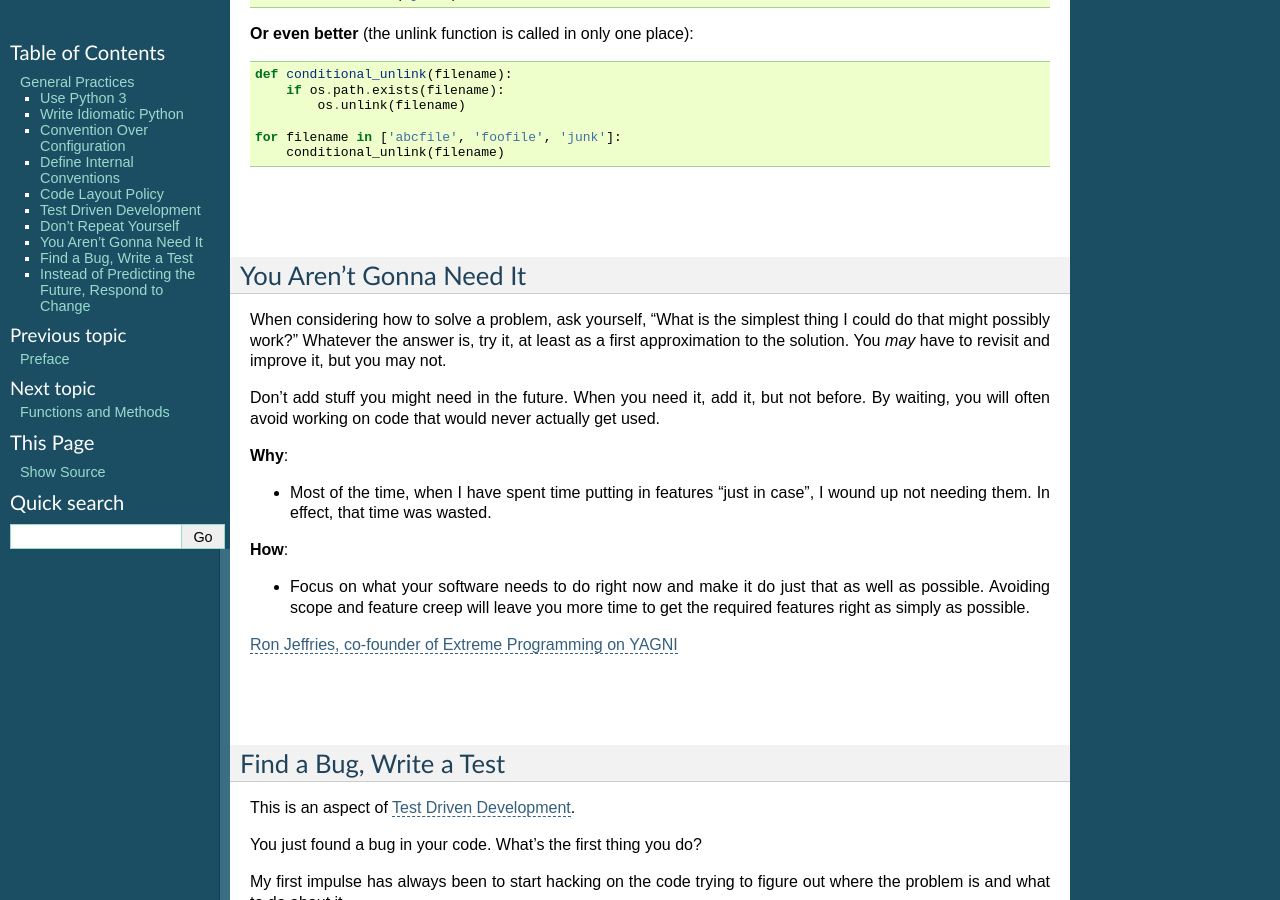
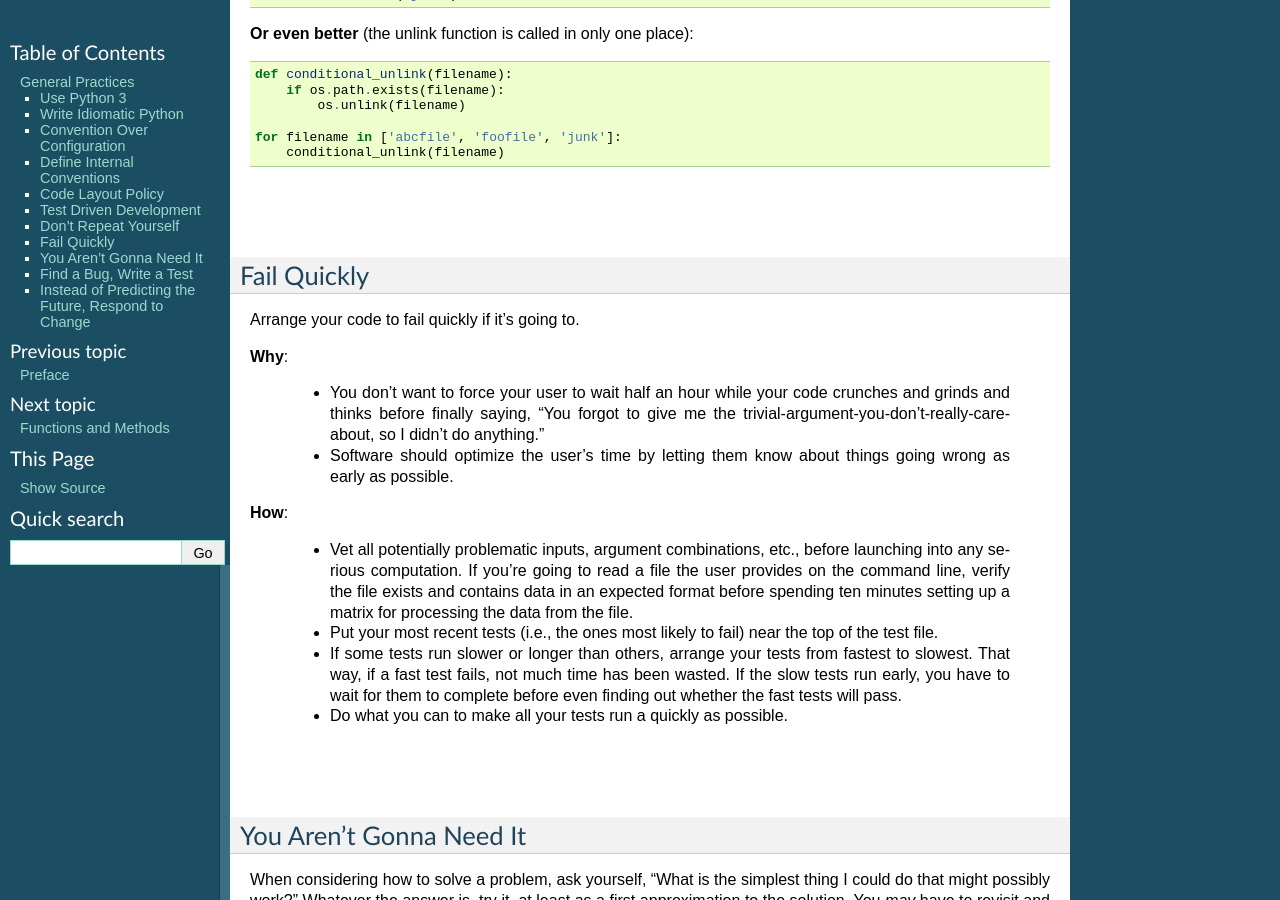
Before and after one commit to tbarron/PyBP, a Sphinx documentation site: the page built from docs/s-general.txt, in a window 1280 px wide and 900 px high, scrolled down 6996 px. Built offline with Sphinx 7.4.7, drawn with Linux system fonts in a browser that asks for light colours; some of the changed text lies outside the part shown.

Commit message:
QF: Add chapter on designing code to fail early if it's going to

```diff
--- /dev/null
+++ b/docs/c-quick-fail.txt
@@ -0,0 +1,36 @@
+Fail Quickly
+------------------------------------------
+
+Arrange your code to fail quickly if it's going to.
+
+**Why**:
+
+ * You don't want to force your user to wait half an hour while your code
+   crunches and grinds and thinks before finally saying, "You forgot to
+   give me the trivial-argument-you-don't-really-care-about, so I didn't do
+   anything."
+
+ * Software should optimize the user's time by letting them know about
+   things going wrong as early as possible.
+
+**How**:
+
+ * Vet all potentially problematic inputs, argument combinations, etc.,
+   before launching into any serious computation. If you're going to read a
+   file the user provides on the command line, verify the file exists and
+   contains data in an expected format before spending ten minutes setting
+   up a matrix for processing the data from the file.
+
+ * Put your most recent tests (i.e., the ones most likely to fail) near the
+   top of the test file.
+
+ * If some tests run slower or longer than others, arrange your tests from
+   fastest to slowest. That way, if a fast test fails, not much time has
+   been wasted. If the slow tests run early, you have to wait for them to
+   complete before even finding out whether the fast tests will pass.
+
+ * Do what you can to make all your tests run a quickly as possible.
+
+|
+|
+|
--- a/docs/pybp_ver.py
+++ b/docs/pybp_ver.py
@@ -1 +1 @@
-_v = "0.2.1"
+_v = "3.0.0"
--- a/docs/s-general.txt
+++ b/docs/s-general.txt
@@ -8,6 +8,7 @@ General Practices
 .. include:: c-layout.txt
 .. include:: c-tdd.txt
 .. include:: c-dry.txt
+.. include:: c-quick-fail.txt
 .. include:: c-yagni.txt
 .. include:: c-bugtest.txt
 .. include:: c-change.txt
```
Also changed, not shown: CHANGELOG.md (+4 -0 lines).
